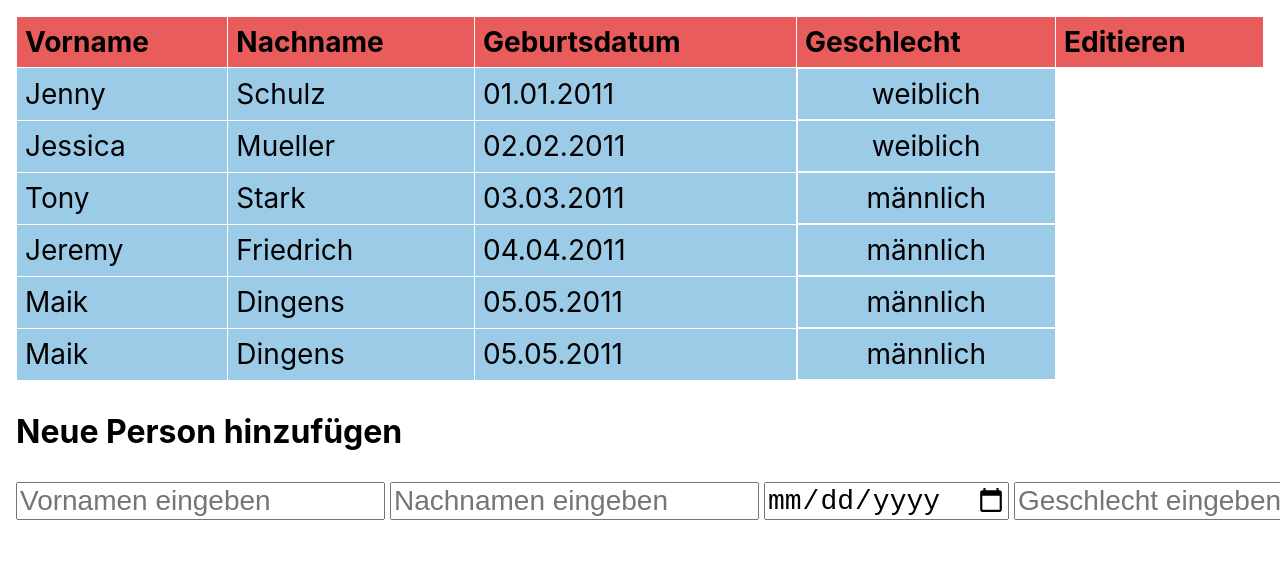
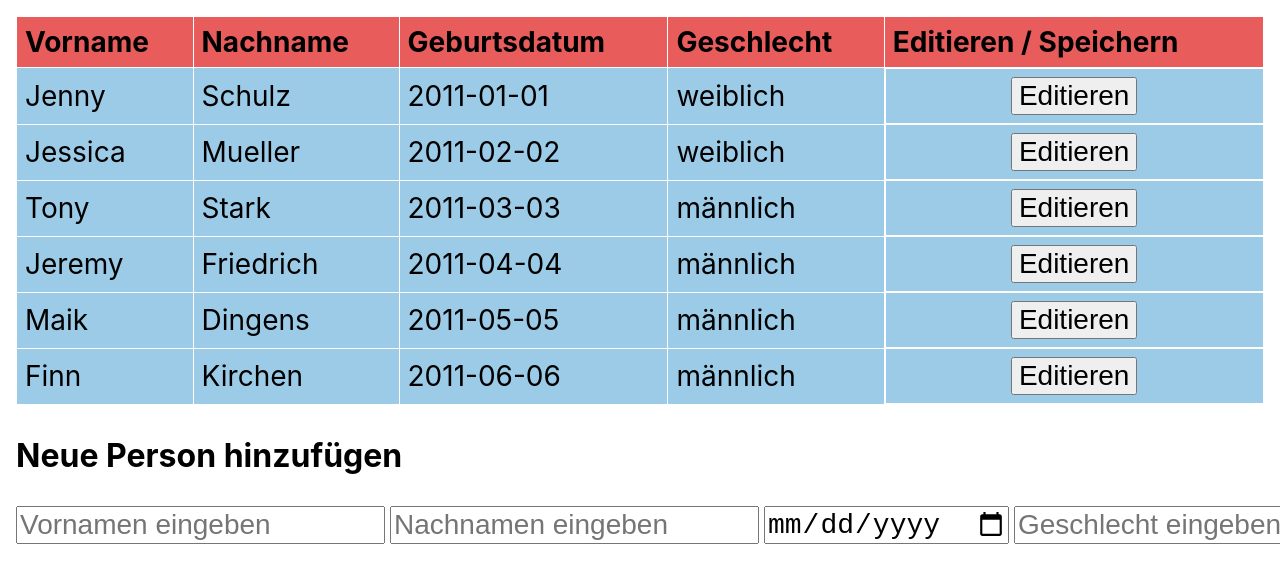
Before and after one commit to JanMartinF/kindergardenApp, a React (Create React App) app in the folder kindergarten_frontend/: page / in a window 1280 px wide. Shown: the top 582 px of the page. Built offline with nearby package versions, Linux system fonts and the light colour scheme.

Commit message:
03.03. mittags berkant

```diff
--- a/kindergarten_frontend/src/components/RowEditieren.js
+++ b/kindergarten_frontend/src/components/RowEditieren.js
@@ -2,7 +2,7 @@ import React from "react"
 
 
 /* Spalten noch erweitern !!*/
-const RowEditieren = () => {
+const RowEditieren = ({editFormData, handleEditFormChange}) => {
     return (
         <tr>
             <td>
@@ -11,6 +11,8 @@ const RowEditieren = () => {
                     required="required"
                     placeholder="Vornamen eingeben"
                     name="vorname"
+                    value={editFormData.vorname}
+                    onChange={handleEditFormChange}
                 ></input>
             </td>
             <td>
@@ -19,6 +21,8 @@ const RowEditieren = () => {
                     required="required"
                     placeholder="Nachnamen eingeben"
                     name="nachname"
+                    value={editFormData.nachname}
+                    onChange={handleEditFormChange}
                     ></input>
                 </td>
                 <td>
@@ -27,6 +31,8 @@ const RowEditieren = () => {
                     required="required"
                     placeholder="Geburtsdatum eingeben"
                     name="geburtsdatum"
+                    value={editFormData.geburtsdatum}
+                    onChange={handleEditFormChange}
                     ></input>
                 </td>
                 <td>
@@ -35,7 +41,12 @@ const RowEditieren = () => {
                     required="required"
                     placeholder="Geschlecht eingeben"
                     name="geschlecht"
+                    value={editFormData.geschlecht}
+                    onChange={handleEditFormChange}
                     ></input>
+            </td>
+            <td>
+                <button type="submit">Speichern</button>
             </td>
         </tr>
 
--- a/kindergarten_frontend/src/components/RowLesen.js
+++ b/kindergarten_frontend/src/components/RowLesen.js
@@ -1,6 +1,6 @@
 import React from "react"
 
-const RowLesen = ({ contact }) => {
+const RowLesen = ({ contact, handleEditClick }) => {
     return (
         <tr>
             <td>{contact.vorname}</td>
@@ -18,6 +18,9 @@ const RowLesen = ({ contact }) => {
             <td>Schalenfrüchte</td>
             <td>Asthma</td>
             <td>keine</td> */}
+            <td>
+                <button type="button" onClick={(event)=> handleEditClick(event, contact)}>Editieren</button>
+            </td>
         </tr>
     );
 
--- a/kindergarten_frontend/src/components/StammDatenKinder.jsx
+++ b/kindergarten_frontend/src/components/StammDatenKinder.jsx
@@ -10,7 +10,14 @@ const StammDatenKinder = () => {
     vorname:'',
     nachname:'',
     geburtsdatum:'',
-    geschlecht:''
+    geschlecht:'',
+  });
+
+  const [editFormData, setEditFormData] = useState({
+    vorname:'',
+    nachname:'',
+    geburtsdatum:'',
+    geschlecht:'',
   });
 
   const [editContactId, setEditContactId] = useState(null);
@@ -26,6 +33,18 @@ const StammDatenKinder = () => {
 
     setAddFormData(newFormData)
   };
+
+  const handleEditFormChange = (event) => {
+    event.preventDefault();
+
+    const fieldName = event.target.getAttribute("name");
+    const fieldValue = event.target.value;
+
+    const newFormData = { ...editFormData };
+    newFormData[fieldName] = fieldValue;
+
+    setEditFormData(newFormData);
+  }
 
   const handleAddFormSubmit = (event) => {
     event.preventDefault();
@@ -43,15 +62,44 @@ const StammDatenKinder = () => {
     const newContacts = [...contacts, newContact];
     setContacts(newContacts);
   };
+    const handleEditFormSubmit = (event)=>{
+      event.preventDefault();
+
+      const editedContact = {
+        id: editContactId,
+        vorname: editFormData.vorname,
+        nachname: editFormData.nachname,
+        geburtsdatum: editFormData.geburtsdatum,
+        geschlecht: editFormData.geschlecht,
+      }
+      const newContacts = [...contacts];
+
+      const index = contacts.findIndex((contact)=> contact.id === editContactId);
+
+      newContacts[index] = editedContact;
+
+      setContacts(newContacts);
+      setEditContactId(null)
+
+    };
 
     const handleEditClick = (event, contact)=> {
       event.preventDefault();
       setEditContactId(contact.id);
-    }
+
+      const formValues = {
+        vorname: contact.vorname,
+        nachname: contact.nachname,
+        geburtsdatum: contact.geburtsdatum,
+        geschlecht: contact.geschlecht,
+      }
+
+      setEditFormData(formValues);
+    };
 
   return (
     <div className='app-container'>
-      <form>
+      <form onSubmit={handleEditFormSubmit}>
         <table>
           <thead>
             <tr>
@@ -70,7 +118,7 @@ const StammDatenKinder = () => {
               <th>Allergien</th>
               <th>Krankheiten</th>
               <th>Verhaltensauffälligkeiten</th> */}
-              <th>Editieren</th>
+              <th>Editieren / Speichern</th>
             </tr>
           </thead>
           <tbody>
@@ -79,7 +127,7 @@ const StammDatenKinder = () => {
 
             {contacts.map((contact)=> (
               <Fragment>
-                { editContactId === contact.id ? (<RowEditieren />) : (<RowLesen contact={contact} handleEditClick={handleEditClick}/>)}
+                { editContactId === contact.id ? (<RowEditieren editFormData={editFormData} handleEditFormChange={handleEditFormChange}/>) : (<RowLesen contact={contact} handleEditClick={handleEditClick}/>)}
 
               </Fragment>
 
@@ -107,7 +155,7 @@ const StammDatenKinder = () => {
           <option value="katholisch"></option>
           <option value="evangelisch"></option>
           <option value="muslimisch"></option>
-        </select> }
+        </select>
         <input type="text" name="Vorname" require="required" placeholder="Vornamen eingeben"></input> */}
 
 
--- a/kindergarten_frontend/src/dummy.json
+++ b/kindergarten_frontend/src/dummy.json
@@ -3,42 +3,42 @@
       "id": 1,
       "vorname": "Jenny",
       "nachname": "Schulz",
-      "geburtsdatum": "01.01.2011",
+      "geburtsdatum": "2011-01-01",
       "geschlecht": "weiblich"
     },
     {
       "id": 2,
       "vorname": "Jessica",
       "nachname": "Mueller",
-      "geburtsdatum": "02.02.2011",
+      "geburtsdatum": "2011-02-02",
       "geschlecht": "weiblich"
     },
     {
       "id": 3,
       "vorname": "Tony",
       "nachname": "Stark",
-      "geburtsdatum": "03.03.2011",
+      "geburtsdatum": "2011-03-03",
       "geschlecht": "männlich"
     },
     {
       "id": 4,
       "vorname": "Jeremy",
       "nachname": "Friedrich",
-      "geburtsdatum": "04.04.2011",
+      "geburtsdatum": "2011-04-04",
       "geschlecht": "männlich"
     },
     {
       "id": 5,
       "vorname": "Maik",
       "nachname": "Dingens",
-      "geburtsdatum": "05.05.2011",
+      "geburtsdatum": "2011-05-05",
       "geschlecht": "männlich"
     },
     {
       "id": 6,
-      "vorname": "Maik",
-      "nachname": "Dingens",
-      "geburtsdatum": "05.05.2011",
+      "vorname": "Finn",
+      "nachname": "Kirchen",
+      "geburtsdatum": "2011-06-06",
       "geschlecht": "männlich"
     }
   ]
```
